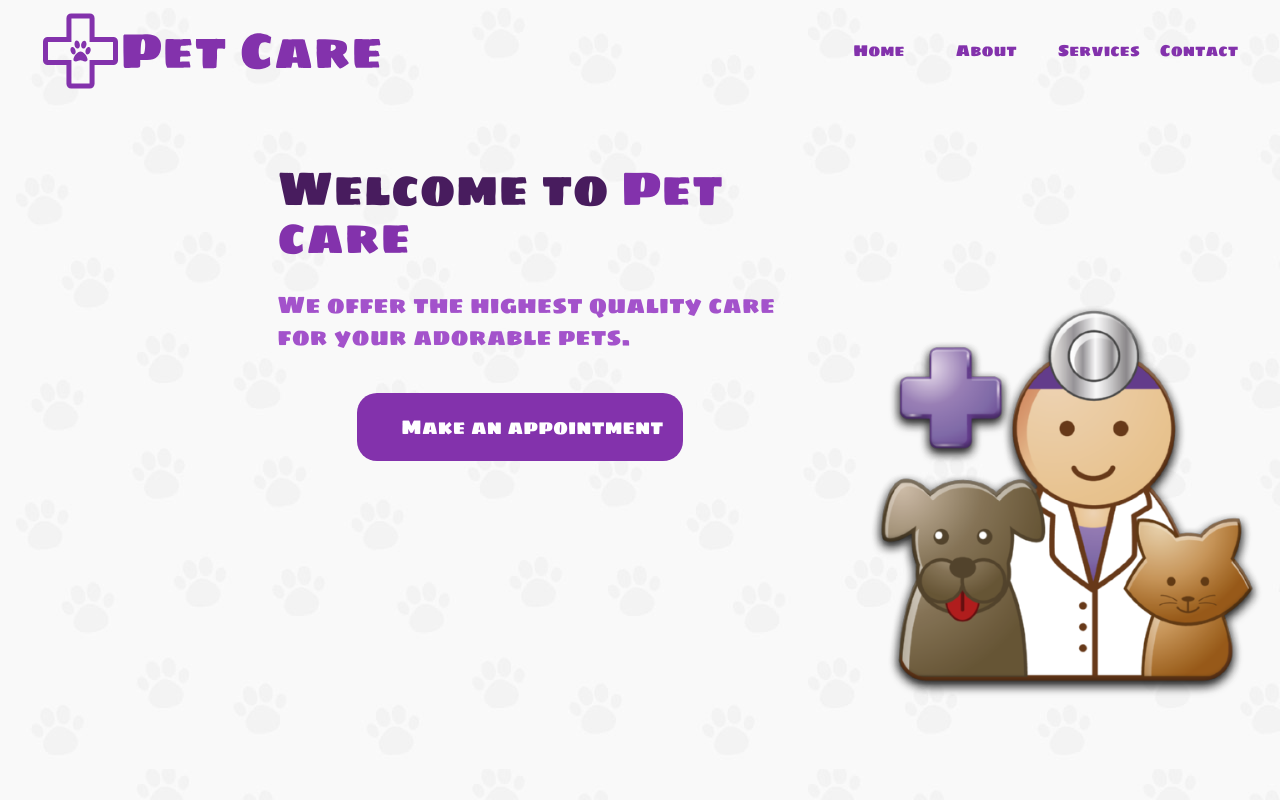
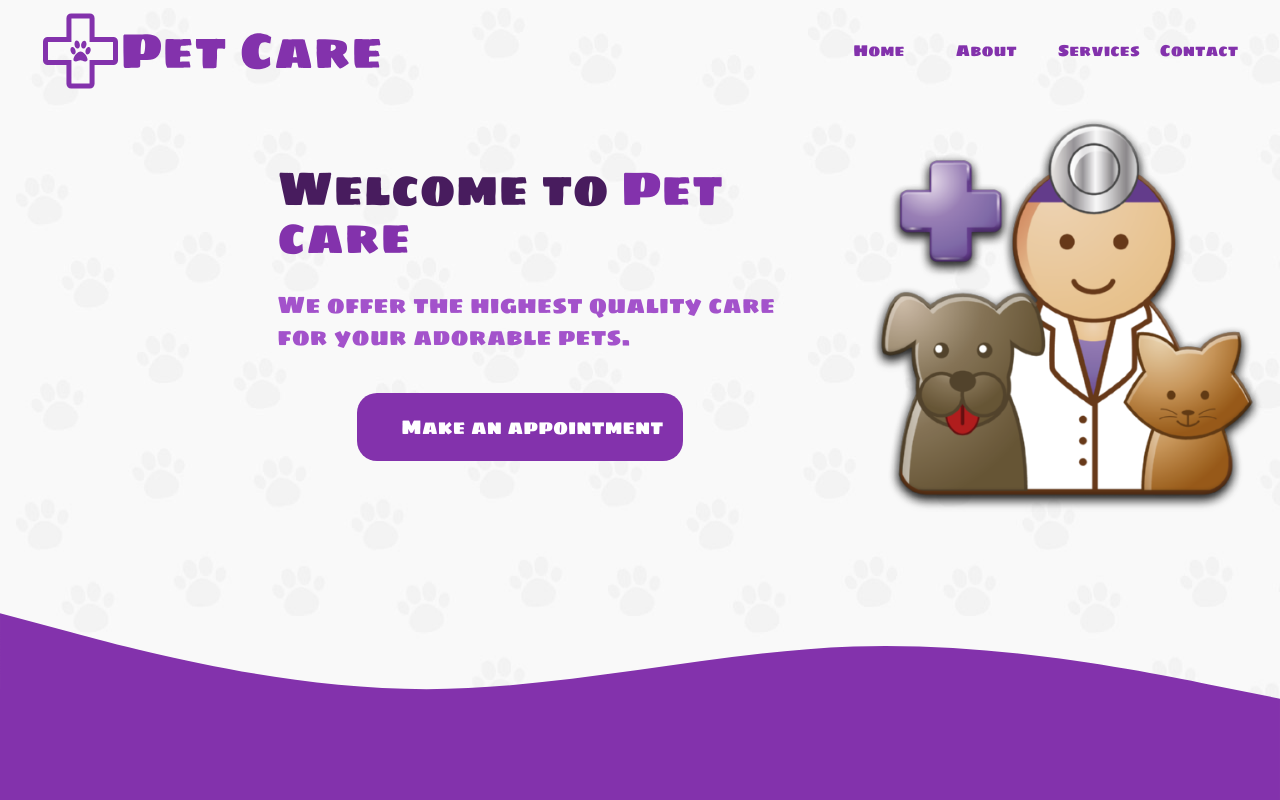
Before and after one commit to CristianGonzalez07/pet-care, a React (Vite) app: page / in a window 1280 px wide. Shown: the top 800 px of the page. Built offline with nearby package versions, Linux system fonts and the light colour scheme; some icons are missing.

Commit message:
wave added

```diff
--- a/src/components/Header.jsx
+++ b/src/components/Header.jsx
@@ -17,10 +17,11 @@ export default function Header() {
   }
 
   return (
-    <div id="Home" className="bg-texture bg-fixed bg-no-repeat h-[700px] lg:h-[800px] w-full">
+    <div id="Home" className="bg-texture bg-fixed bg-no-repeat w-full">
       <Navbar/>
-      <div className="h-[75%] lg:h-full w-full">
-        <div className="grid grid-cols-1 md:grid-cols-2 lg:grid-cols-4 xl:grid-cols-6 md:h-full w-full h-[50%]">
+      <div className="">
+        <div className="">
+          <div className="grid grid-cols-1 md:grid-cols-2 lg:grid-cols-4 xl:grid-cols-6 w-full">
             <motion.div className="xl:col-start-2 lg:col-span-2 xl:col-span-3 ml-[10%] mt-[10%]">
               <motion.h1
                 initial={{ y:"-50px", opacity:0 }}
@@ -59,9 +60,13 @@ export default function Header() {
                   duration: 0.5,
                 }}
             >
-            <img className="" src={HeaderImg}></img>
+              <img src={HeaderImg}></img>
             </motion.div>
           </div>
+        </div>
+        <svg className="translate-y-[1px]" xmlns="http://www.w3.org/2000/svg" viewBox="0 0 1440 320">
+          <path fill="#8332AC" fill-opacity="1" d="M0,96L80,117.3C160,139,320,181,480,181.3C640,181,800,139,960,133.3C1120,128,1280,160,1360,176L1440,192L1440,320L1360,320C1280,320,1120,320,960,320C800,320,640,320,480,320C320,320,160,320,80,320L0,320Z"></path>
+        </svg>
       </div>
     </div>
   )
```
Also changed, not shown: src/App.css (line endings or trailing spaces). Lines whose indentation alone changed are shown as unchanged.
